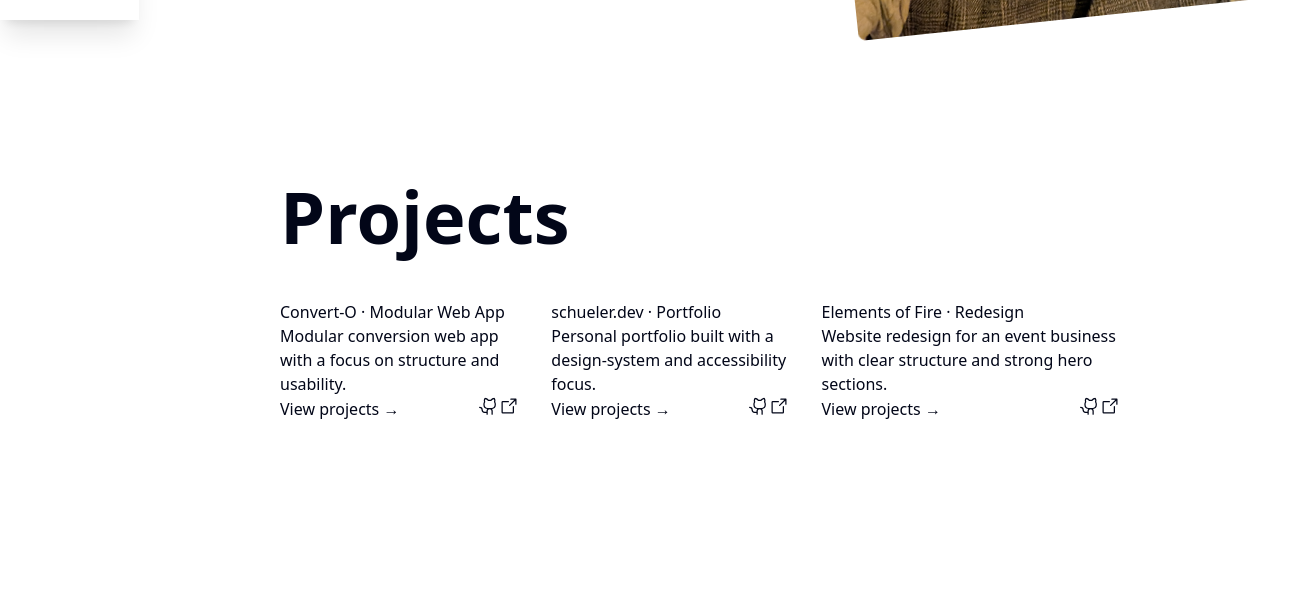
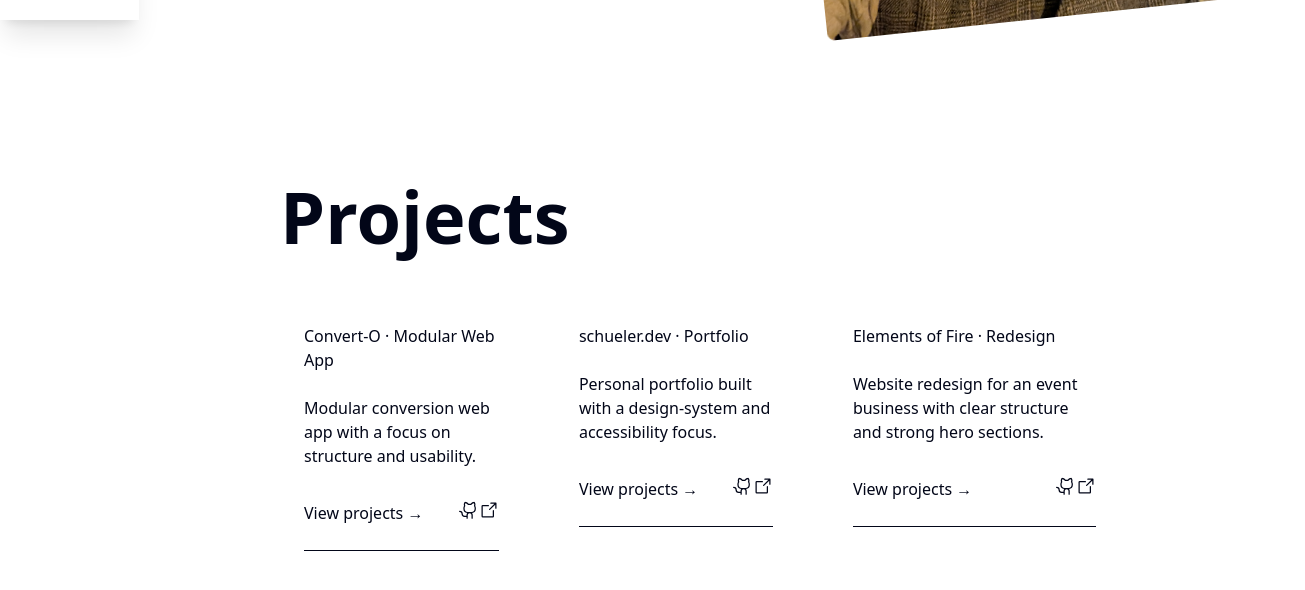
Before and after one commit to ArneSchueler/dev-portfolio, a React (Vite) app: page / in a window 1280 px wide. Shown: the part 780-1370 px from the top of the page, 1305 px wide, since content can reach past the window. Built offline with nearby package versions, Linux system fonts and the light colour scheme.

Commit message:
Refactor layout styles in App, HeroSection, ProjectsSection, and ProjectCard components for consistency

```diff
--- a/src/App.jsx
+++ b/src/App.jsx
@@ -8,7 +8,7 @@ function App() {
       <header>
         <Sidebar />
       </header>
-      <main className="flex flex-col w-vw  ms-30 p-40">
+      <main className="flex flex-col w-vw">
         <Home />
       </main>
     </>
--- a/src/components/sections/HeroSection.jsx
+++ b/src/components/sections/HeroSection.jsx
@@ -14,7 +14,7 @@ function TechStack() {
 function ProfileImg() {
   return (
     <img
-      className="absolute right-px bottom-px w-md -rotate-6"
+      className="absolute right-[32px] bottom-px w-md -rotate-6"
       src="src/assets/images/profile-image.png"
       alt="Profile image of Arne Schüler"
     />
@@ -23,7 +23,7 @@ function ProfileImg() {
 
 export default function HeroSection() {
   return (
-    <section className="flex flex-col w-full h-dvh text-slate-950 gap-12">
+    <section className="flex flex-col w-vw h-dvh ms-30 p-40 text-slate-950 gap-12">
       <div className="flex flex-col gap-4">
         <h1 className="text-7xl font-semibold">{hero.titleline1}</h1>
         <h1 className="text-7xl font-semibold">{hero.titleline2}</h1>
--- a/src/components/sections/ProjectsSection.jsx
+++ b/src/components/sections/ProjectsSection.jsx
@@ -4,7 +4,7 @@ import { projects } from "../../content/projects/projects-en.js";
 
 export default function ProjectsSection() {
   return (
-    <section className="flex flex-col w-full h-dvh text-slate-950 gap-12">
+    <section className="flex flex-col box-border w-vw h-dvh ms-30 p-40 text-slate-950 gap-12">
       <div className="flex flex-col gap-4">
         <h1 className="text-7xl font-semibold">{projectsOverview.title}</h1>
       </div>
--- a/src/components/ui/card/ProjectCard.jsx
+++ b/src/components/ui/card/ProjectCard.jsx
@@ -7,18 +7,16 @@ export default function ProjectCard({
   title,
   description,
   btnLabel,
-  icon1,
-  icon2,
   ariaLabel,
   variant = "primary",
 }) {
   return (
-    <div>
-      <div>
+    <div className="flex flex-col p-6 gap-8">
+      <div className="flex flex-col gap-6">
         <h3>{title}</h3>
         <p>{description}</p>
       </div>
-      <div className="flex justify-between">
+      <div className="flex justify-between border-b-1 pb-6">
         <Button>View projects →</Button>
         <div>
           <Button variant="primary">
```
